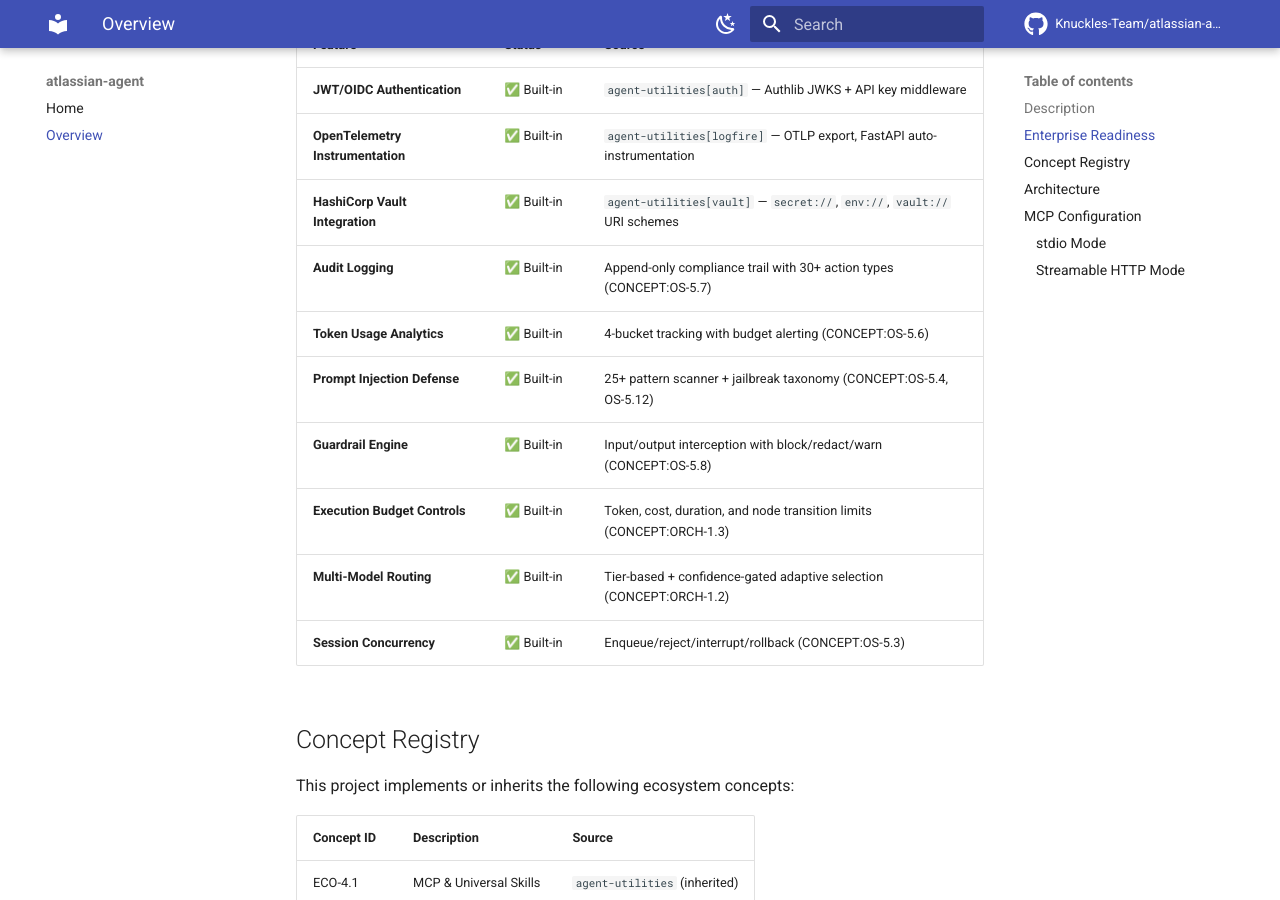
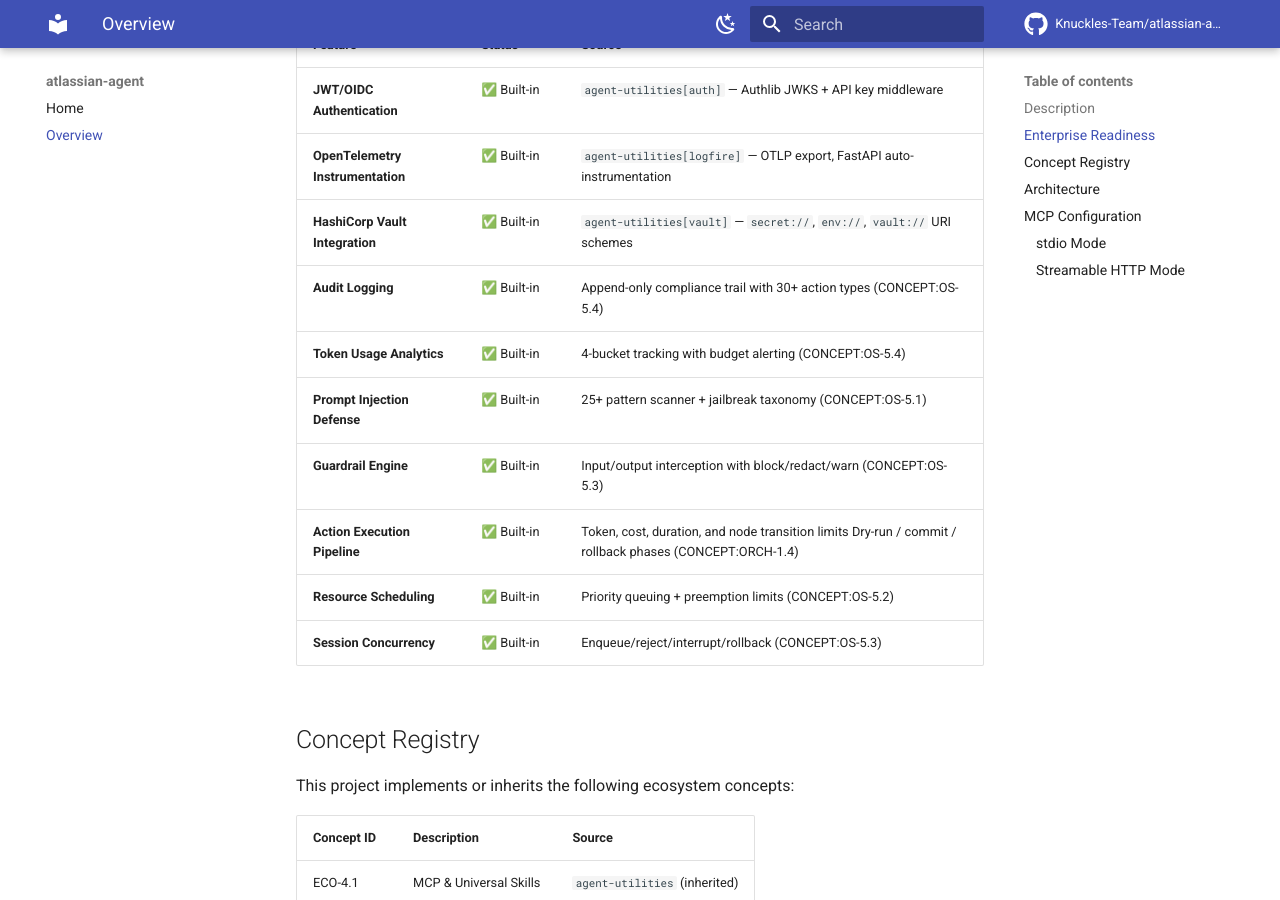
Before and after one commit to Knuckles-Team/atlassian-agent, an MkDocs documentation site: the page built from docs/overview.md, in a window 1280 px wide and 900 px high, scrolled down 458 px. Built offline with MkDocs 1.6.1 and Material for MkDocs 9.7.7, drawn with Linux system fonts in a browser that asks for light colours; comment, search, counter and statistics services are not loaded.

```diff
--- a/docs/overview.md
+++ b/docs/overview.md
@@ -16,12 +16,12 @@ All agents in the ecosystem inherit enterprise-grade infrastructure from `agent-
 | **JWT/OIDC Authentication** | ✅ Built-in | `agent-utilities[auth]` — Authlib JWKS + API key middleware |
 | **OpenTelemetry Instrumentation** | ✅ Built-in | `agent-utilities[logfire]` — OTLP export, FastAPI auto-instrumentation |
 | **HashiCorp Vault Integration** | ✅ Built-in | `agent-utilities[vault]` — `secret://`, `env://`, `vault://` URI schemes |
-| **Audit Logging** | ✅ Built-in | Append-only compliance trail with 30+ action types (CONCEPT:OS-5.7) |
-| **Token Usage Analytics** | ✅ Built-in | 4-bucket tracking with budget alerting (CONCEPT:OS-5.6) |
-| **Prompt Injection Defense** | ✅ Built-in | 25+ pattern scanner + jailbreak taxonomy (CONCEPT:OS-5.4, OS-5.12) |
-| **Guardrail Engine** | ✅ Built-in | Input/output interception with block/redact/warn (CONCEPT:OS-5.8) |
-| **Execution Budget Controls** | ✅ Built-in | Token, cost, duration, and node transition limits (CONCEPT:ORCH-1.3) |
-| **Multi-Model Routing** | ✅ Built-in | Tier-based + confidence-gated adaptive selection (CONCEPT:ORCH-1.2) |
+| **Audit Logging** | ✅ Built-in | Append-only compliance trail with 30+ action types (CONCEPT:OS-5.4) |
+| **Token Usage Analytics** | ✅ Built-in | 4-bucket tracking with budget alerting (CONCEPT:OS-5.4) |
+| **Prompt Injection Defense** | ✅ Built-in | 25+ pattern scanner + jailbreak taxonomy (CONCEPT:OS-5.1) |
+| **Guardrail Engine** | ✅ Built-in | Input/output interception with block/redact/warn (CONCEPT:OS-5.3) |
+| **Action Execution Pipeline** | ✅ Built-in | Token, cost, duration, and node transition limits Dry-run / commit / rollback phases (CONCEPT:ORCH-1.4) |
+| **Resource Scheduling** | ✅ Built-in | Priority queuing + preemption limits (CONCEPT:OS-5.2) |
 | **Session Concurrency** | ✅ Built-in | Enqueue/reject/interrupt/rollback (CONCEPT:OS-5.3) |
 
 ## Concept Registry
--- a/pyproject.toml
+++ b/pyproject.toml
@@ -4,7 +4,7 @@ build-backend = "setuptools.build_meta"
 
 [project]
 name = "atlassian-agent"
-version = "0.8.0"
+version = "0.9.0"
 description = "Comprehensive AI agent for Jira and Confluence management."
 readme = "README.md"
 classifiers = [ "Development Status :: 4 - Beta", "License :: OSI Approved :: MIT License", "Environment :: Console", "Operating System :: POSIX :: Linux", "Programming Language :: Python :: 3",]
```
Also changed, not shown: README.md (renamed from docs/index.md, +1 -1 lines), .bumpversion.cfg, 3 other files.
